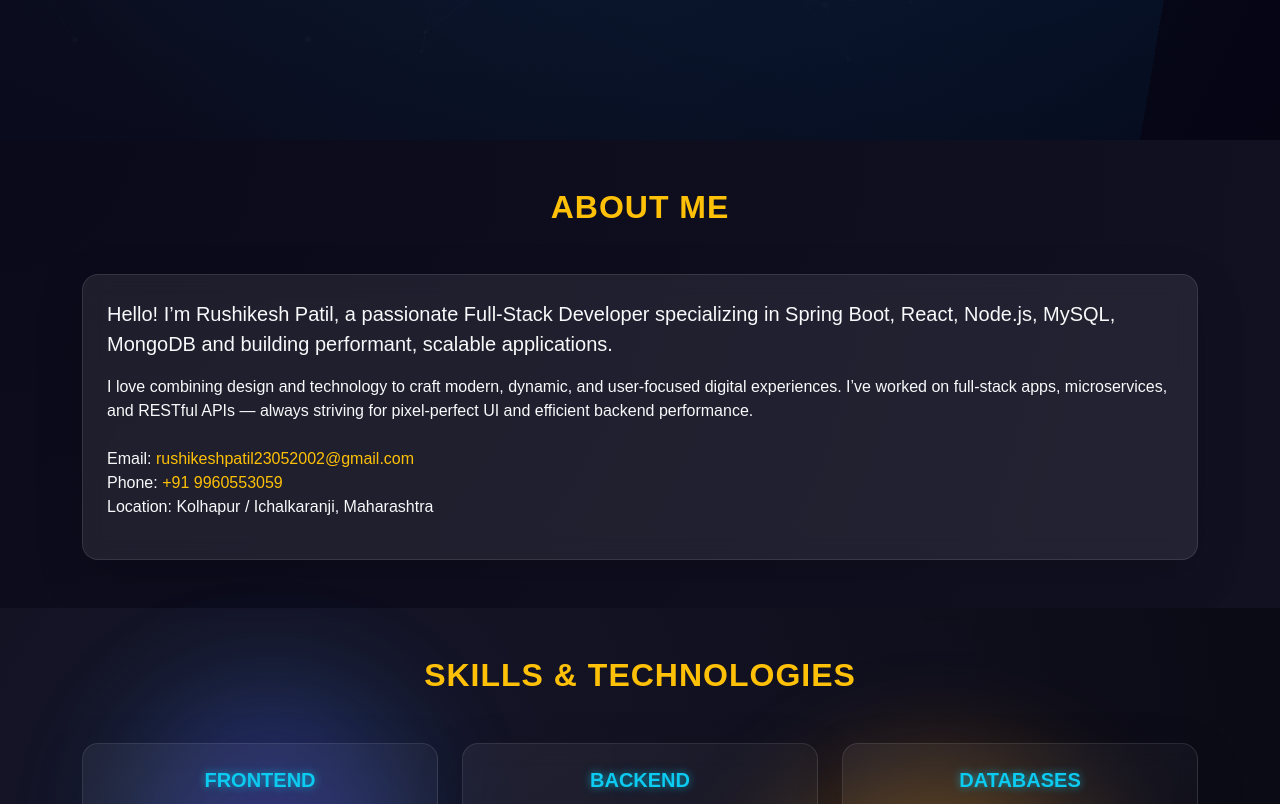
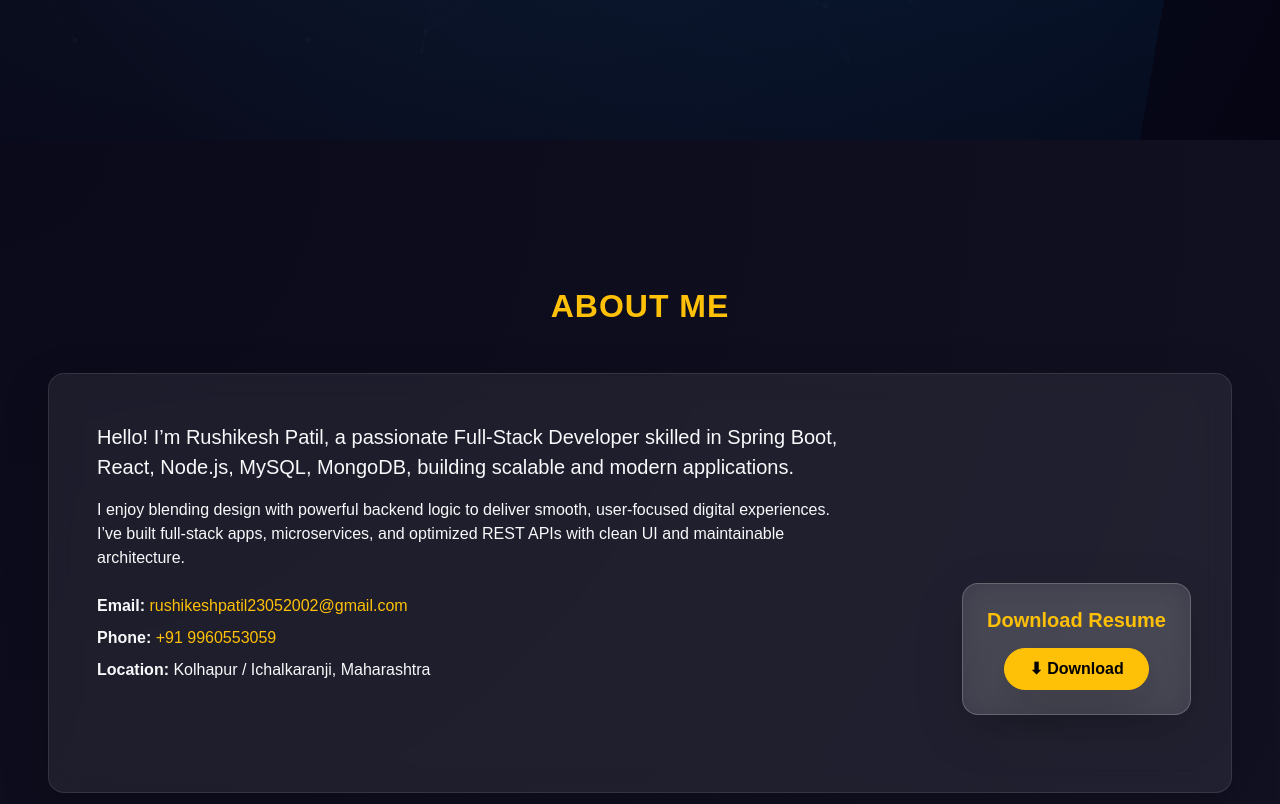
Before and after one commit to Magician3059/rushikeshpatilportfolio, a React (Vite) app: page / in a window 1280 px wide. Shown: the part 716-1520 px from the top of the page. Built offline with nearby package versions, Linux system fonts and the light colour scheme.

Commit message:
Resume Download option Added to About Section

```diff
--- a/src/components/About.jsx
+++ b/src/components/About.jsx
@@ -3,41 +3,147 @@ import { motion } from "framer-motion";
 
 export default function About() {
   return (
-    <section id="about" className="py-5 bg-dark text-light position-relative">
-      <div className="container">
-        <h2 className="text-center fw-bold mb-5 text-warning">About Me</h2>
+    <section
+      id="about"
+      className="bg-dark text-light position-relative d-flex align-items-center"
+      style={{ minHeight: "100vh", padding: "60px 0" }}
+    >
+      <div className="w-100 px-4 px-md-5 position-relative">
 
-        <div className="row align-items-center">
-          {/* Text Description */}
-          <div className="col-md-12">
+        {/* ---- TITLE ---- */}
+        <h2 className="text-center fw-bold mb-5 text-warning">ABOUT ME</h2>
+
+        {/* ---- MAIN ABOUT CARD ---- */}
+        <div className="d-flex justify-content-center">
+          <div
+            className="position-relative"
+            style={{ width: "100%", maxWidth: "1200px" }}
+          >
+
             <motion.div
-              initial={{ opacity: 0, y: 50 }}
+              initial={{ opacity: 0, y: 20 }}
               whileInView={{ opacity: 1, y: 0 }}
-              transition={{ duration: 1 }}
-              className="glass-card p-4 rounded-4 shadow-lg"
+              transition={{ duration: 0.8 }}
+              className="glass-card p-4 p-md-5 rounded-4 shadow-lg"
+              style={{
+                backdropFilter: "blur(14px)",
+                background: "rgba(255,255,255,0.07)",
+                border: "1px solid rgba(255,255,255,0.1)",
+                position: "relative",
+                minHeight: "420px"
+              }}
             >
+
+              {/* ---- ABOUT TEXT ---- */}
+              <div className="about-text" style={{ maxWidth: "70%" }}>
                 <p className="lead mb-3">
                   Hello! I’m <strong>Rushikesh Patil</strong>, a passionate{" "}
-                <strong>Full-Stack Developer</strong> specializing in{" "}
-                <strong>Spring Boot, React, Node.js, MySQL, MongoDB</strong> and
-                building performant, scalable applications.
+                  <strong>Full-Stack Developer</strong> skilled in
+                  <strong> Spring Boot, React, Node.js, MySQL, MongoDB</strong>,
+                  building scalable and modern applications.
                 </p>
+
                 <p>
-                I love combining design and technology to craft modern, dynamic,
-                and user-focused digital experiences. I’ve worked on full-stack
-                apps, microservices, and RESTful APIs — always striving for
-                pixel-perfect UI and efficient backend performance.
+                  I enjoy blending design with powerful backend logic to deliver
+                  smooth, user-focused digital experiences. I’ve built full-stack
+                  apps, microservices, and optimized REST APIs with clean UI and
+                  maintainable architecture.
                 </p>
 
                 <ul className="list-unstyled mt-4">
-                <li>Email: <a href="mailto:rushikeshpatil23052002@gmail.com" className="text-warning">rushikeshpatil23052002@gmail.com</a></li>
-                <li>Phone: <a href="tel:+919960553059" className="text-warning">+91 9960553059</a></li>
-                <li>Location: Kolhapur / Ichalkaranji, Maharashtra</li>
+                  <li className="mb-2">
+                    <strong>Email:</strong>{" "}
+                    <a
+                      href="mailto:rushikeshpatil23052002@gmail.com"
+                      className="text-warning"
+                    >
+                      rushikeshpatil23052002@gmail.com
+                    </a>
+                  </li>
+
+                  <li className="mb-2">
+                    <strong>Phone:</strong>{" "}
+                    <a href="tel:+919960553059" className="text-warning">
+                      +91 9960553059
+                    </a>
+                  </li>
+
+                  <li>
+                    <strong>Location:</strong> Kolhapur / Ichalkaranji, Maharashtra
+                  </li>
                 </ul>
+              </div>
+
+              {/* ---- PREMIUM FLOATING RESUME CARD ---- */}
+              <motion.div
+                initial={{ opacity: 0, x: 40, y: 20 }}
+                whileInView={{ opacity: 1, x: 0, y: 0 }}
+                transition={{ duration: 0.8 }}
+                className="resume-card glass-card p-4 rounded-4 shadow-lg text-center position-absolute"
+                style={{
+                  maxWidth: "260px",
+                  backdropFilter: "blur(16px)",
+                  background: "rgba(255,255,255,0.12)",
+                  border: "1px solid rgba(255,255,255,0.2)",
+                  boxShadow:
+                    "0 10px 30px rgba(0,0,0,0.5), inset 0 0 25px rgba(255,200,50,0.1)",
+
+                  /* DESKTOP POSITION */
+                  top: "50%",
+                  right: "40px",
+                  transform: "translateY(-50%)"
+                }}
+              >
+                <h5 className="text-warning mb-3 fw-bold">Download Resume</h5>
+                <a
+                  href="/resume.pdf"
+                  download
+                  className="btn btn-warning fw-bold rounded-pill px-4 py-2 shadow-lg"
+                  style={{ boxShadow: "0 4px 12px rgba(255,200,0,0.6)" }}
+                >
+                  ⬇ Download
+                </a>
               </motion.div>
+
+            </motion.div>
+
           </div>
         </div>
       </div>
+
+      {/* ---- RESPONSIVE CSS ---- */}
+      <style>
+        {`
+          /* MEDIUM SCREENS (TABLETS) */
+          @media (max-width: 992px) {
+            .about-text {
+              max-width: 100% !important;
+            }
+
+            .resume-card {
+              right: 10px !important;
+              top: 55% !important;
+            }
+          }
+
+          /* SMALL SCREENS (MOBILE) */
+          @media (max-width: 768px) {
+            .resume-card {
+              position: relative !important;
+              top: 0 !important;
+              right: 0 !important;
+              transform: none !important;
+              margin: 25px auto 0 auto;
+              width: 100%;
+              max-width: 320px;
+            }
+
+            .about-text {
+              max-width: 100% !important;
+            }
+          }
+        `}
+      </style>
     </section>
   );
 }
```
Also changed, not shown: 1 other file (tests, documents, lock files or other folders). Lines whose indentation alone changed are shown as unchanged.
